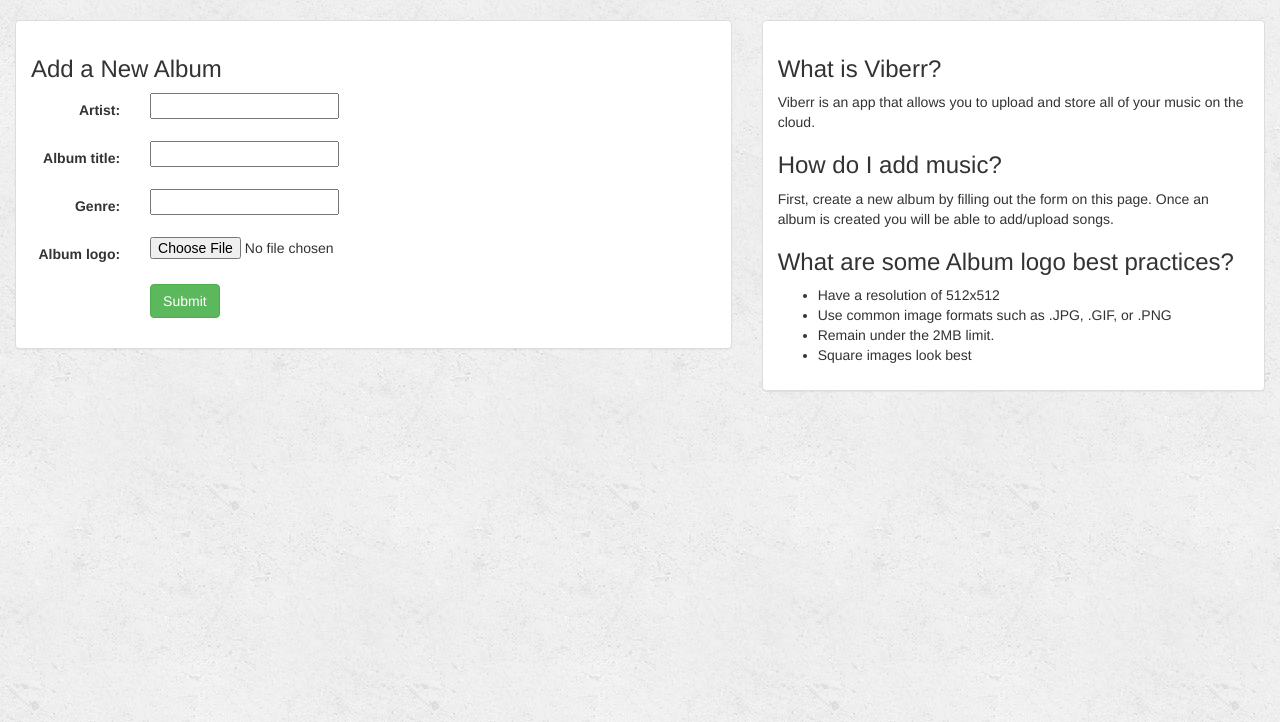
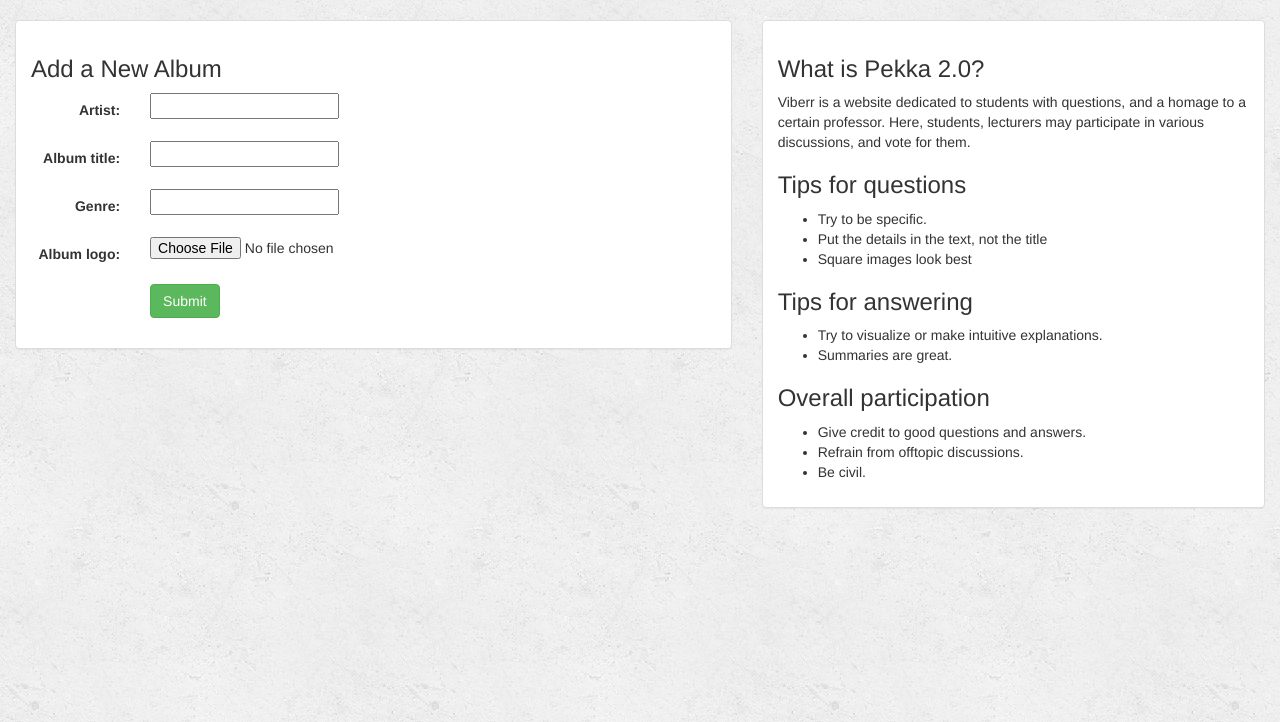
Before and after one commit to sp3kk/PU-Gruppe-15, a Django app: page /create_album/ in a window 1280 px wide. Shown: the part 52-774 px from the top of the page. Run offline with Django 3.2, Linux system fonts and the light colour scheme; a user stored in the database is signed in; some libraries are stand-ins or nearby versions.

Commit message:
basic info om pekka 2.0, og bruk

```diff
--- a/Pekka 2.0/music/templates/music/create_album.html
+++ b/Pekka 2.0/music/templates/music/create_album.html
@@ -30,16 +30,25 @@
         <div class="col-sm-12 col-md-5">
             <div class="panel panel-default">
                 <div class="panel-body">
-                    <h3>What is Viberr?</h3>
-                    <p>Viberr is an app that allows you to upload and store all of your music on the cloud.</p>
-                    <h3>How do I add music?</h3>
-                    <p>First, create a new album by filling out the form on this page. Once an album is created you will be able to add/upload songs.</p>
-                    <h3>What are some Album logo best practices?</h3>
+                    <h3>What is Pekka 2.0?</h3>
+                    <p>Viberr is a website dedicated to students with questions, and a homage to a certain professor.
+                    Here, students, lecturers may participate in various discussions, and vote for them. </p>
+                    <h3>Tips for questions</h3>
                     <ul>
-                        <li>Have a resolution of 512x512</li>
-                        <li>Use common image formats such as .JPG, .GIF, or .PNG</li>
-                        <li>Remain under the 2MB limit.</li>
+                        <li>Try to be specific.</li>
+                        <li>Put the details in the text, not the title</li>
                         <li>Square images look best</li>
+                    </ul>
+                    <h3>Tips for answering</h3>
+                    <ul>
+                        <li>Try to visualize or make intuitive explanations.</li>
+                        <li>Summaries are great.</li>
+                    </ul>
+                    <h3>Overall participation</h3>
+                    <ul>
+                        <li>Give credit to good questions and answers. </li>
+                        <li>Refrain from offtopic discussions.</li>
+                        <li>Be civil.</li>
                     </ul>
                 </div>
             </div>
```
Also changed, not shown: Pekka 2.0/db.sqlite3.
